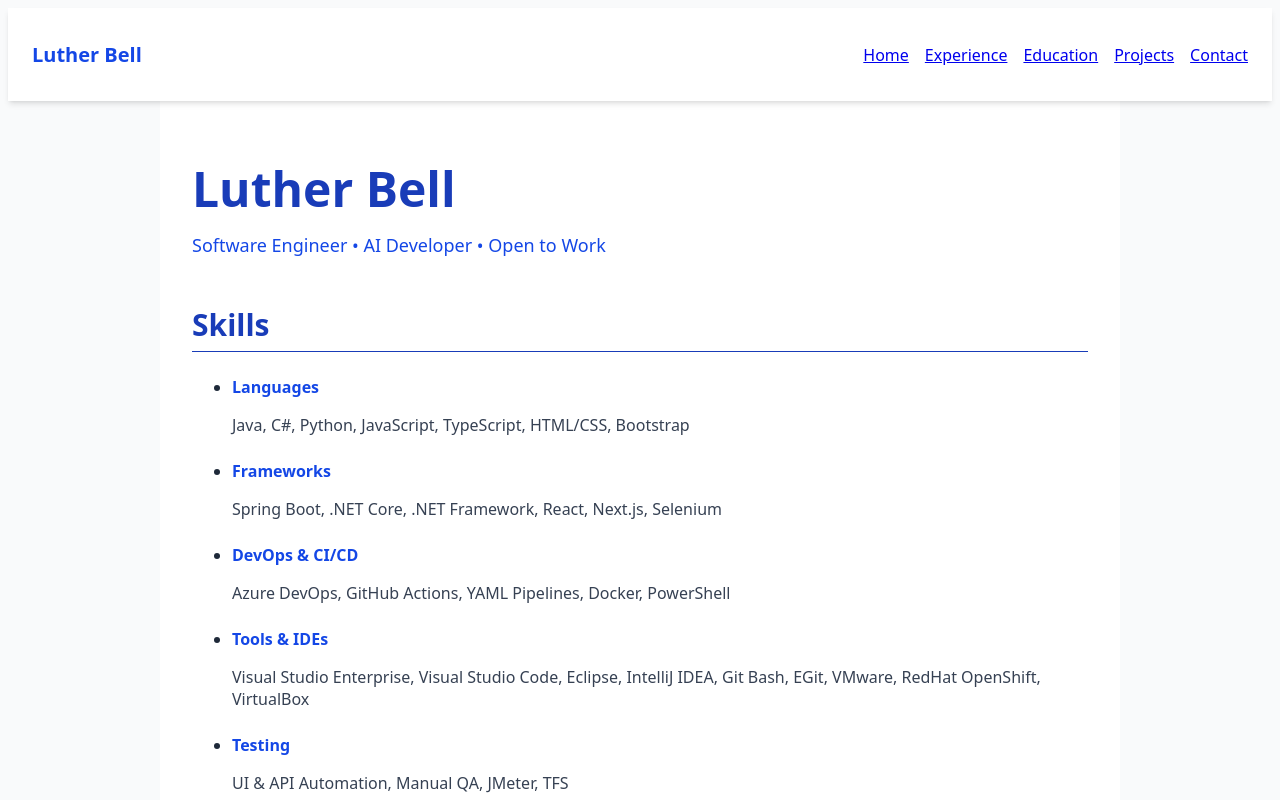
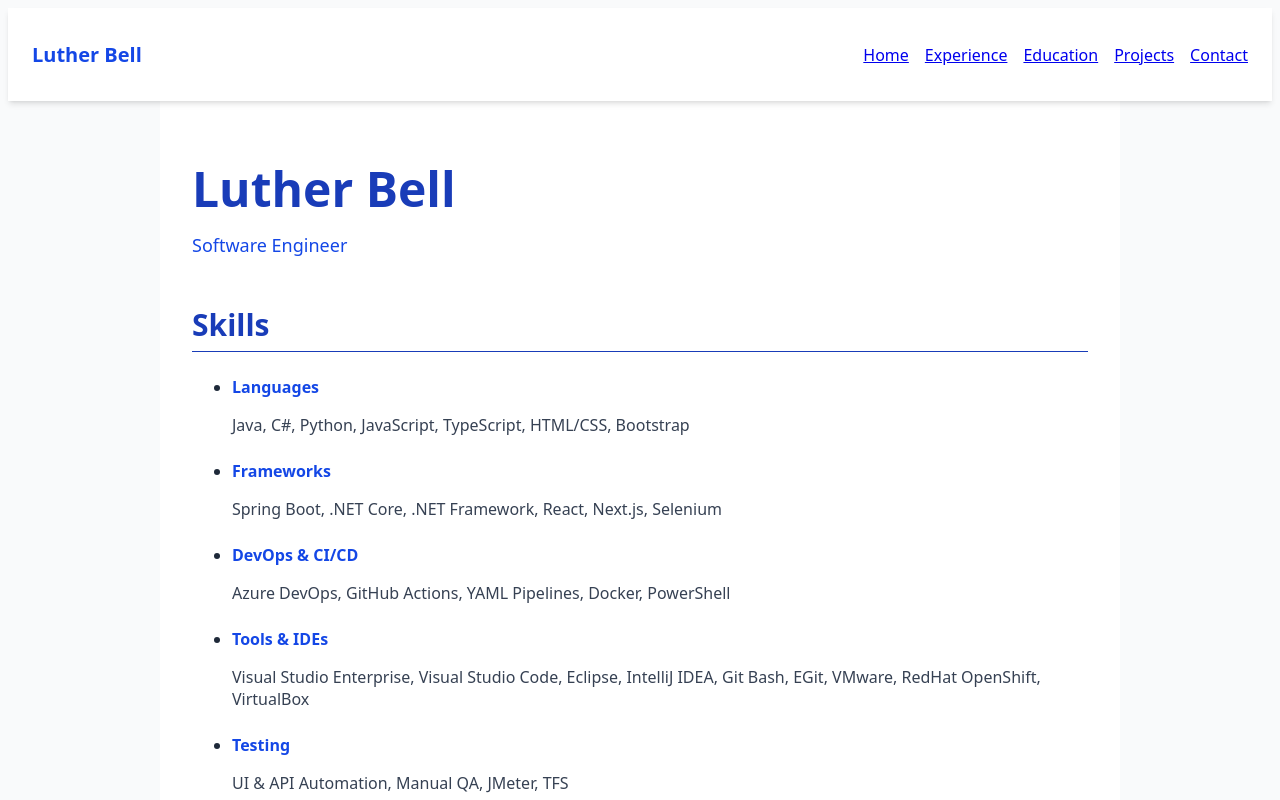
Before and after one commit to luDaDon/portfolioo, a Next.js app: page / in a window 1280 px wide. Shown: the top 800 px of the page. Built offline with nearby package versions, Linux system fonts and the light colour scheme.

Commit message:
remove unecessary text

```diff
--- a/pages/index.tsx
+++ b/pages/index.tsx
@@ -14,7 +14,7 @@ export default function Home() {
           transition={{ duration: 0.6 }}
         >
           <h1 className="text-4xl md:text-5xl font-bold text-blue-800 mb-4">Luther Bell</h1>
-          <p className="text-lg text-blue-700 mb-6">Software Engineer • AI Developer • Open to Work</p>
+          <p className="text-lg text-blue-700 mb-6">Software Engineer</p>
         </motion.header>
 
         <motion.section
```
